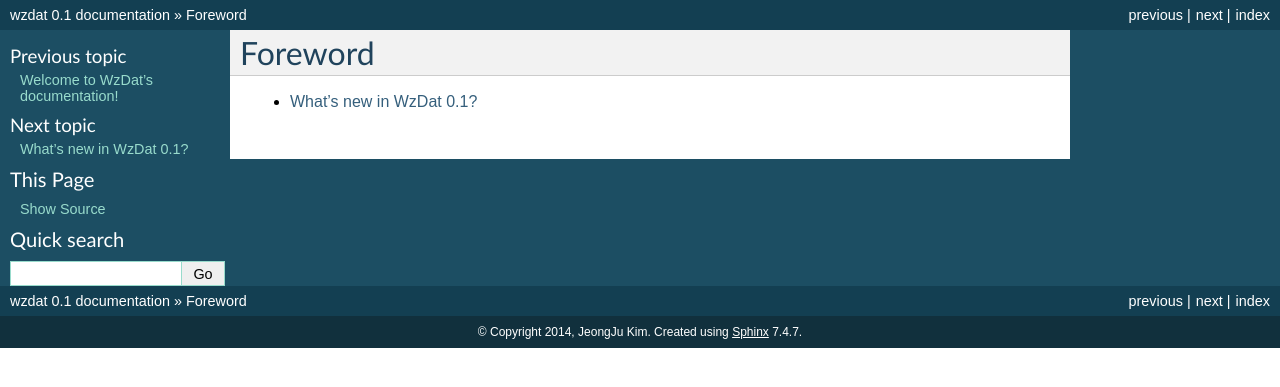
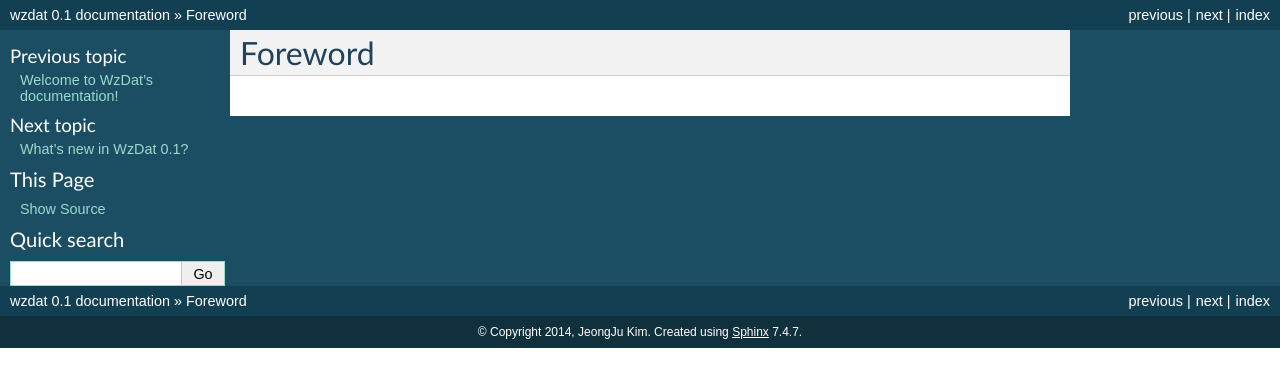
Before and after one commit to haje01/wzdat, a Sphinx documentation site: the page built from docs/foreword.rst, in a window 1280 px wide. Shown: the top 387 px of the page. Built offline with Sphinx 7.4.7, drawn with Linux system fonts in a browser that asks for light colours.

Commit message:
move whatsnew

```diff
--- a/docs/foreword.rst
+++ b/docs/foreword.rst
@@ -3,5 +3,3 @@ Foreword
 
 .. toctree::
    :maxdepth: 2
-
-   whatsnew/0.1
--- a/docs/index.rst
+++ b/docs/index.rst
@@ -15,6 +15,7 @@ User's Guide
    :maxdepth: 2
 
    foreword
+   whatsnew/0.1
    install
    tutorial
 
```
